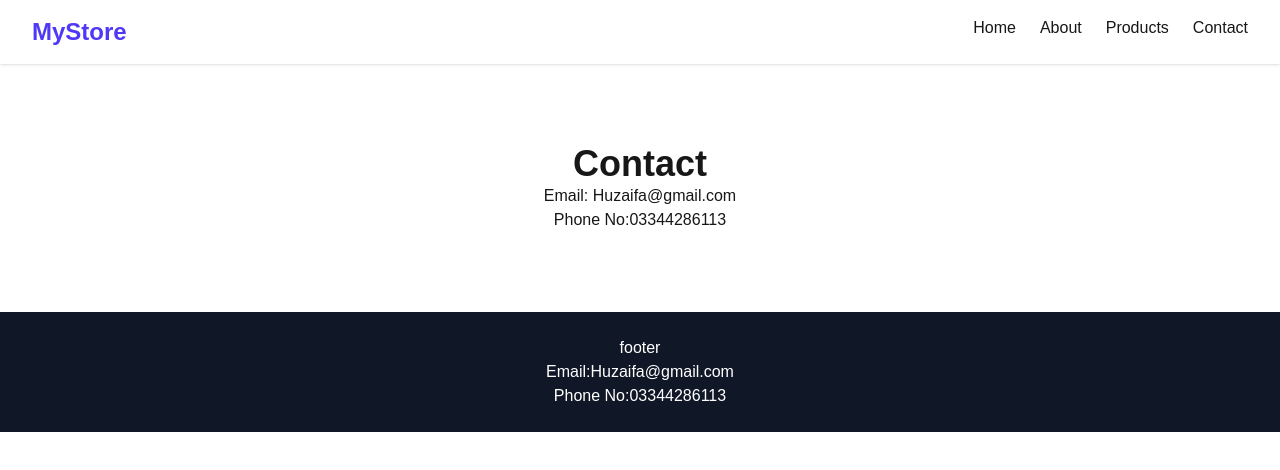
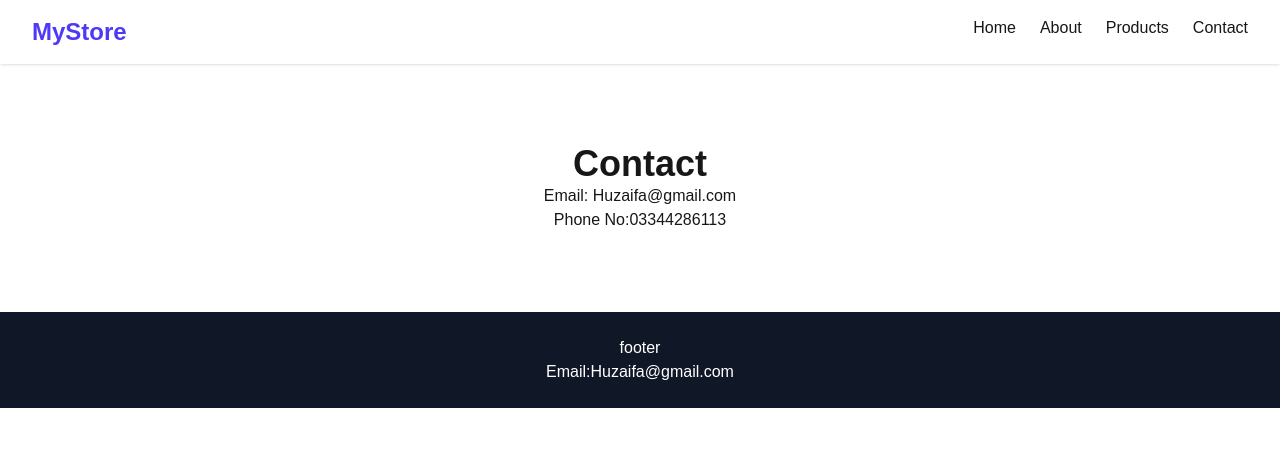
Before and after one commit to Huzaifabaloch9t-dev/simple-web, a Next.js app: page /contact in a window 1280 px wide. Shown: the top 470 px of the page. Built offline with nearby package versions, Linux system fonts and the light colour scheme.

Commit message:
update footer page

```diff
--- a/src/components/Footer.tsx
+++ b/src/components/Footer.tsx
@@ -3,7 +3,6 @@ export default function Footer() {
     <footer className="text-center py-6 bg-gray-900 text-white">
       <h1>footer</h1>
       <p>Email:Huzaifa@gmail.com</p>
-      <p>Phone No:03344286113</p>
-    </footer>
+          </footer>
   );
 }
```
